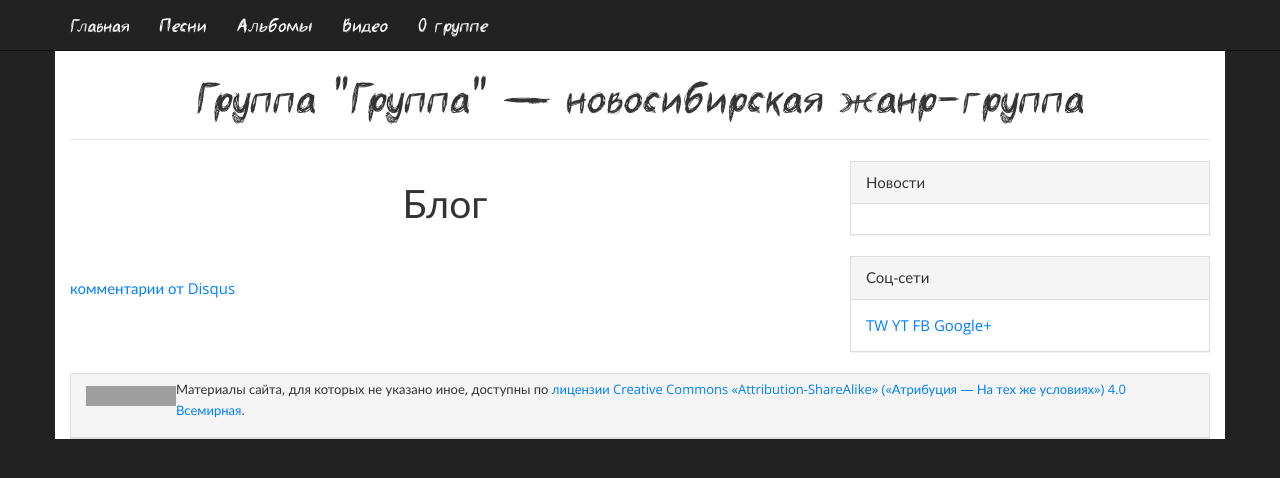
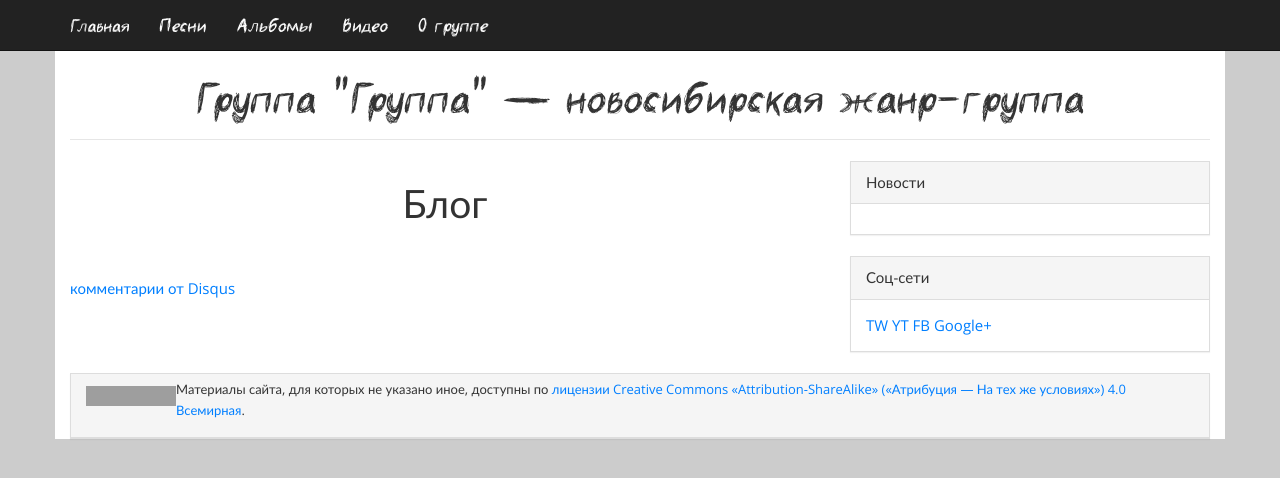
Before and after one commit to gruppa-gruppa-nsk/gruppa-gruppa-nsk.github.io, a Jekyll site: the page built from index.html, in a window 1280 px wide. Shown: the top 478 px of the page. Built offline with Jekyll 4.4.1, drawn with Linux system fonts in a browser that asks for light colours; comment, search, counter and statistics services are not loaded; grey boxes are pictures that could not be loaded.

Commit message:
Update theme.css

```diff
--- a/css/theme.css
+++ b/css/theme.css
@@ -6,7 +6,7 @@
          url('/assets/fonts/beer_money.ttf') format('truetype');
 }
 body{
-	background-color:#222;
+	background-color:#ccc;
 }
 .row{
 	background-color:#fff;
```
